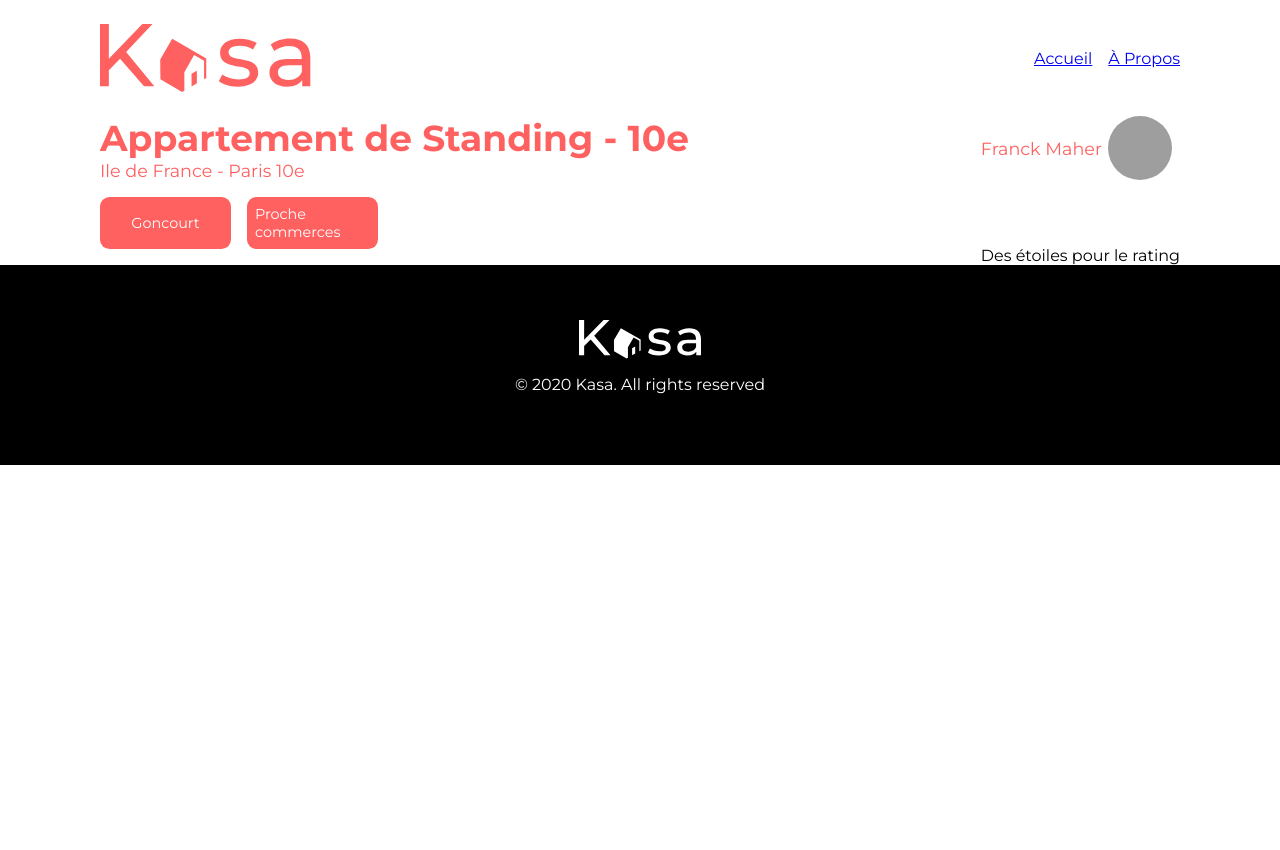
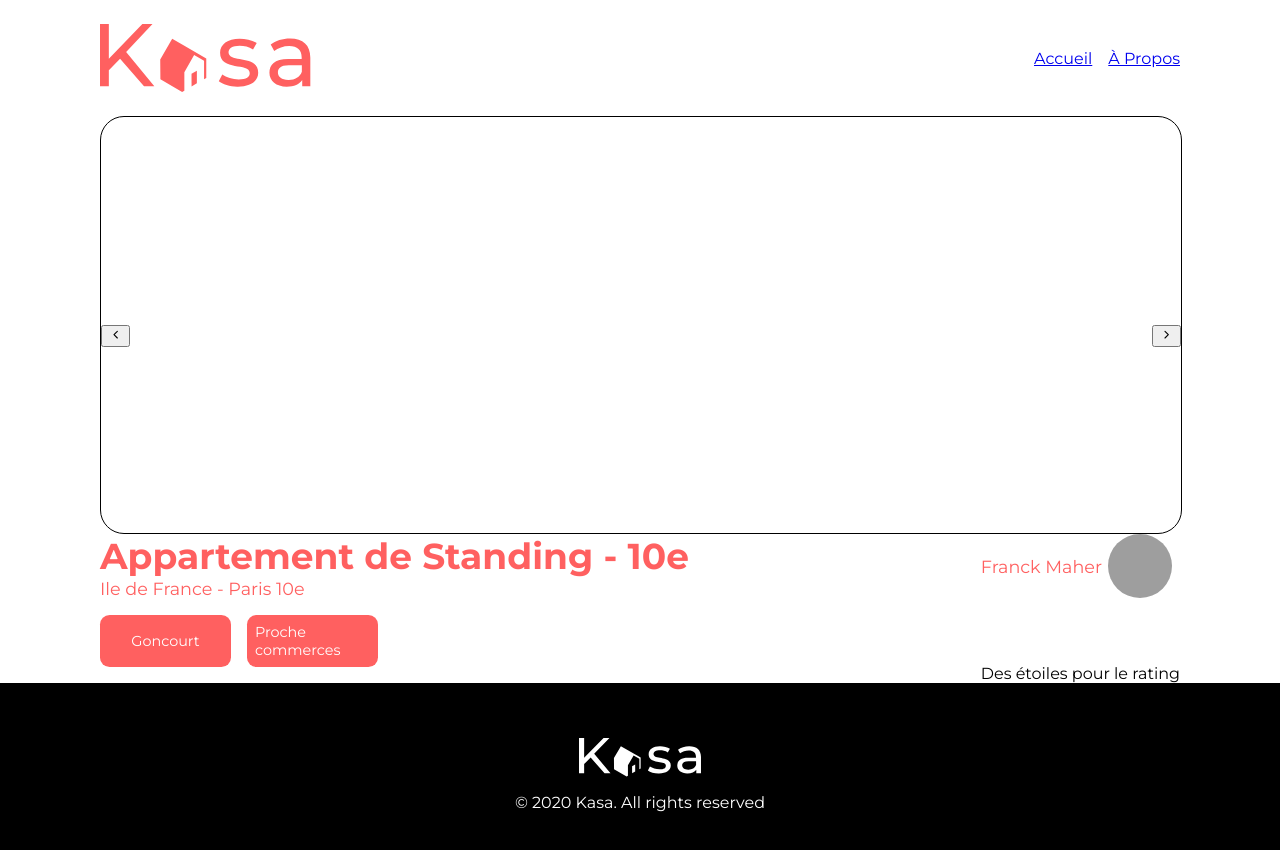
Before and after one commit to Matt-Fr/Franck_Matthieu_11_26042022, a React (Create React App) app: page /rent/0979876d in a window 1280 px wide. Shown: the top 850 px of the page. Before the commit the page ends 800 px from the top, so only its background shows below. Built offline with nearby package versions, Linux system fonts and the light colour scheme; grey boxes are pictures that could not be loaded.

Commit message:
started slider

```diff
--- a/package.json
+++ b/package.json
@@ -8,6 +8,7 @@
     "@testing-library/user-event": "^13.5.0",
     "react": "^18.0.0",
     "react-dom": "^18.0.0",
+    "react-icons": "^4.3.1",
     "react-router-dom": "^6.3.0",
     "react-scripts": "5.0.1",
     "sass": "^1.51.0",
--- a/src/App.css
+++ b/src/App.css
@@ -244,4 +244,26 @@ main {
   height: 4rem;
   border-radius: 50%;
 }
+
+.imgContainer {
+  position: relative;
+  width: 100%;
+  border: 1px black solid;
+  height: 26rem;
+  border-radius: 1.5rem;
+}
+
+.prev,
+.next {
+  position: absolute;
+  top: 13rem;
+}
+
+.prev {
+  left: 0;
+}
+
+.next {
+  right: 0;
+}
 /*# sourceMappingURL=App.css.map */
--- a/src/App.scss
+++ b/src/App.scss
@@ -181,3 +181,23 @@ main {
     }
   }
 }
+
+.imgContainer {
+  position: relative;
+  width: 100%;
+  border: 1px black solid;
+  height: 26rem;
+  border-radius: 1.5rem;
+}
+.prev,
+.next {
+  position: absolute;
+  top: 13rem;
+}
+.prev {
+  left: 0;
+}
+
+.next {
+  right: 0;
+}
--- /dev/null
+++ b/src/components/Slider.js
@@ -0,0 +1,17 @@
+import React from "react";
+import { FiChevronLeft, FiChevronRight } from "react-icons/fi";
+
+const slider = () => {
+  return (
+    <div className="imgContainer">
+      <button className="prev">
+        <FiChevronLeft />
+      </button>
+      <button className="next">
+        <FiChevronRight />
+      </button>
+    </div>
+  );
+};
+
+export default slider;
--- a/src/pages/Accommodation.js
+++ b/src/pages/Accommodation.js
@@ -1,6 +1,8 @@
 import React from "react";
 import { useParams } from "react-router-dom";
 import data from "../data.json";
+
+import Slider from "../components/Slider";
 
 const Accommodation = () => {
   const { accommodationId } = useParams();
@@ -16,8 +18,10 @@ const Accommodation = () => {
     location,
     tags,
   } = accommodation;
-
+  console.log(pictures);
   return (
+    <>
+      <Slider></Slider>
       <section className="infoAcc">
         <div className="infoAcc-container">
           <h2 className="infoAcc-container-title">{title}</h2>
@@ -25,7 +29,9 @@ const Accommodation = () => {
           <div className="infoAcc-container-tagContainer">
             {tags.map((tag) => {
               return (
-              <span className="infoAcc-container-tagContainer-tag">{tag}</span>
+                <span className="infoAcc-container-tagContainer-tag">
+                  {tag}
+                </span>
               );
             })}
           </div>
@@ -42,6 +48,7 @@ const Accommodation = () => {
           <div>Des étoiles pour le rating</div>
         </div>
       </section>
+    </>
   );
 };
 
```
Also changed, not shown: 2 other files (tests, documents, lock files or other folders). Lines whose indentation alone changed are shown as unchanged.
